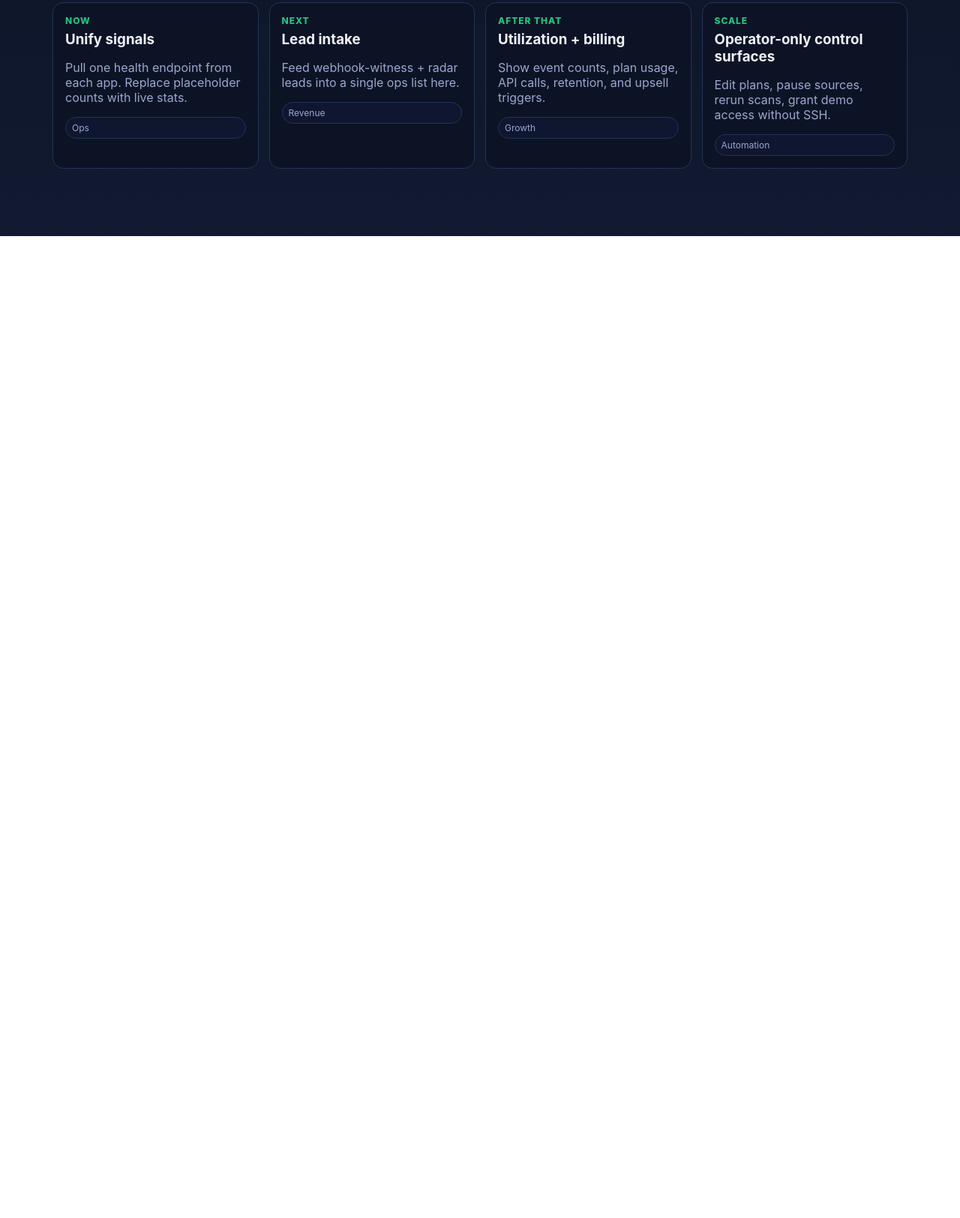
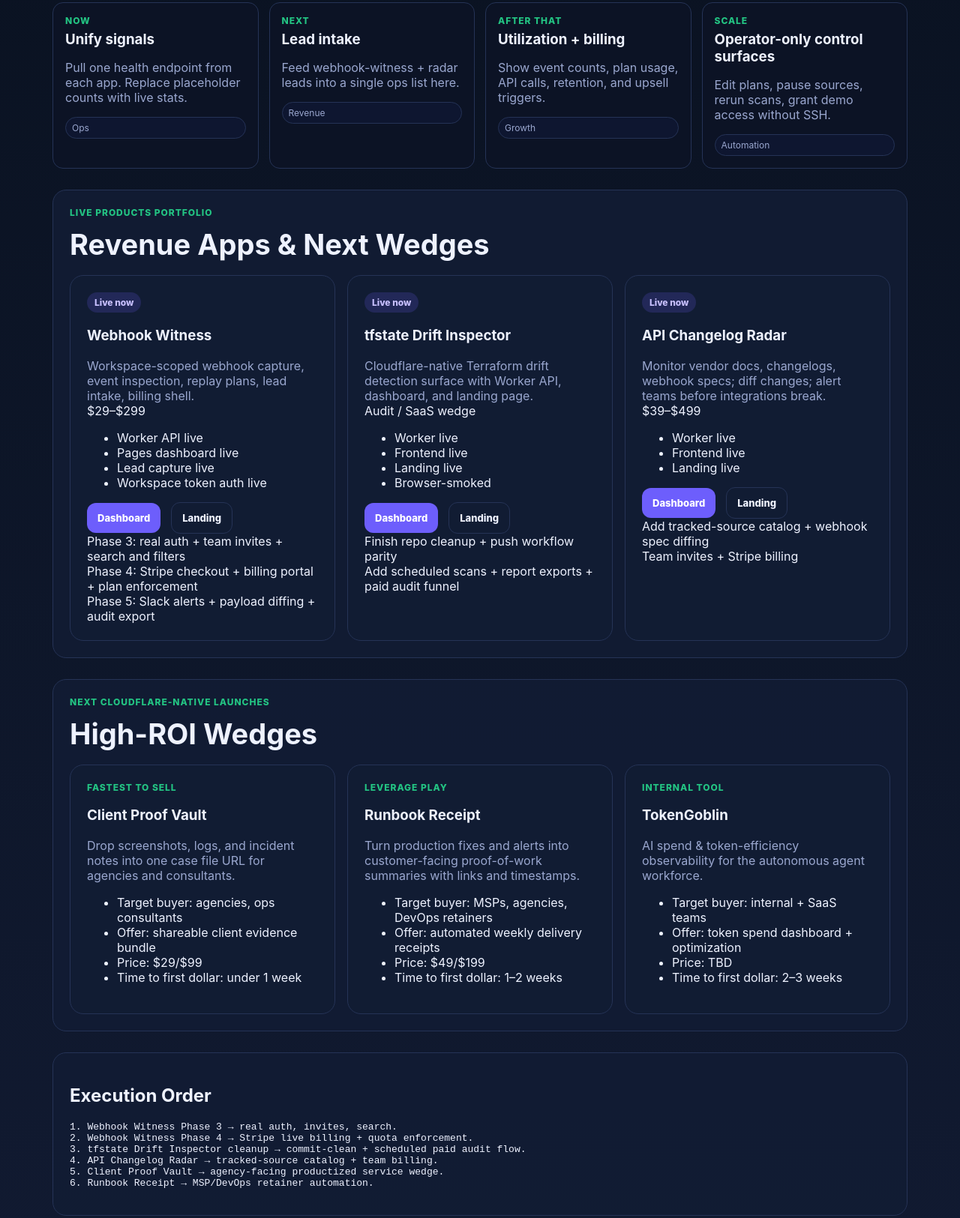
Before and after one commit to Hardonian/cloudflare-app-ops-dashboard, a website: page deploy/site/index.html in a window 1280 px wide. Shown: the part 641-2266 px from the top of the page at 75% size. Before the commit the page ends 956 px from the top, so only its background shows below. Drawn offline with Linux system fonts and the light colour scheme.

Commit message:
feat: merge cloudflare-launch-portfolio content into unified dashboard

```diff
--- a/deploy/site/index.html
+++ b/deploy/site/index.html
@@ -119,6 +119,119 @@
         </div>
       </div>
     </div>
+
+    <div class="section card">
+      <div class="kicker" style="margin-bottom:12px">Live Products Portfolio</div>
+      <h2 style="margin:0 0 18px;font-size:38px">Revenue Apps & Next Wedges</h2>
+      <div class="grid">
+        <div class="card">
+          <div class="badge">Live now</div>
+          <h3>Webhook Witness</h3>
+          <div class="muted">Workspace-scoped webhook capture, event inspection, replay plans, lead intake, billing shell.</div>
+          <div class="price">$29–$299</div>
+          <ul>
+            <li>Worker API live</li>
+            <li>Pages dashboard live</li>
+            <li>Lead capture live</li>
+            <li>Workspace token auth live</li>
+          </ul>
+          <div class="row">
+            <a class="btn" href="https://webhook-witness-frontend.pages.dev">Dashboard</a>
+            <a class="btn secondary" href="https://webhook-witness-landing.pages.dev">Landing</a>
+          </div>
+          <div class="todo">Phase 3: real auth + team invites + search and filters</div>
+          <div class="todo">Phase 4: Stripe checkout + billing portal + plan enforcement</div>
+          <div class="todo">Phase 5: Slack alerts + payload diffing + audit export</div>
+        </div>
+
+        <div class="card">
+          <div class="badge">Live now</div>
+          <h3>tfstate Drift Inspector</h3>
+          <div class="muted">Cloudflare-native Terraform drift detection surface with Worker API, dashboard, and landing page.</div>
+          <div class="price">Audit / SaaS wedge</div>
+          <ul>
+            <li>Worker live</li>
+            <li>Frontend live</li>
+            <li>Landing live</li>
+            <li>Browser-smoked</li>
+          </ul>
+          <div class="row">
+            <a class="btn" href="https://tfstate-drift-inspector-frontend.pages.dev">Dashboard</a>
+            <a class="btn secondary" href="https://tfstate-drift-inspector-landing.pages.dev">Landing</a>
+          </div>
+          <div class="todo">Finish repo cleanup + push workflow parity</div>
+          <div class="todo">Add scheduled scans + report exports + paid audit funnel</div>
+        </div>
+
+        <div class="card">
+          <div class="badge">Live now</div>
+          <h3>API Changelog Radar</h3>
+          <div class="muted">Monitor vendor docs, changelogs, webhook specs; diff changes; alert teams before integrations break.</div>
+          <div class="price">$39–$499</div>
+          <ul>
+            <li>Worker live</li>
+            <li>Frontend live</li>
+            <li>Landing live</li>
+          </ul>
+          <div class="row">
+            <a class="btn" href="https://api-changelog-radar-frontend.pages.dev">Dashboard</a>
+            <a class="btn secondary" href="https://api-changelog-radar-landing.pages.dev">Landing</a>
+          </div>
+          <div class="todo">Add tracked-source catalog + webhook spec diffing</div>
+          <div class="todo">Team invites + Stripe billing</div>
+        </div>
+      </div>
+    </div>
+
+    <div class="section card">
+      <div class="kicker" style="margin-bottom:12px">Next Cloudflare-Native Launches</div>
+      <h2 style="margin:0 0 18px;font-size:38px">High-ROI Wedges</h2>
+      <div class="grid">
+        <div class="card">
+          <div class="kicker">Fastest to sell</div>
+          <h3>Client Proof Vault</h3>
+          <div class="muted">Drop screenshots, logs, and incident notes into one case file URL for agencies and consultants.</div>
+          <ul>
+            <li>Target buyer: agencies, ops consultants</li>
+            <li>Offer: shareable client evidence bundle</li>
+            <li>Price: $29/$99</li>
+            <li>Time to first dollar: under 1 week</li>
+          </ul>
+        </div>
+        <div class="card">
+          <div class="kicker">Leverage play</div>
+          <h3>Runbook Receipt</h3>
+          <div class="muted">Turn production fixes and alerts into customer-facing proof-of-work summaries with links and timestamps.</div>
+          <ul>
+            <li>Target buyer: MSPs, agencies, DevOps retainers</li>
+            <li>Offer: automated weekly delivery receipts</li>
+            <li>Price: $49/$199</li>
+            <li>Time to first dollar: 1–2 weeks</li>
+          </ul>
+        </div>
+        <div class="card">
+          <div class="kicker">Internal tool</div>
+          <h3>TokenGoblin</h3>
+          <div class="muted">AI spend & token-efficiency observability for the autonomous agent workforce.</div>
+          <ul>
+            <li>Target buyer: internal + SaaS teams</li>
+            <li>Offer: token spend dashboard + optimization</li>
+            <li>Price: TBD</li>
+            <li>Time to first dollar: 2–3 weeks</li>
+          </ul>
+        </div>
+      </div>
+    </div>
+
+    <div class="section card">
+      <h2>Execution Order</h2>
+      <pre>1. Webhook Witness Phase 3 → real auth, invites, search.
+2. Webhook Witness Phase 4 → Stripe live billing + quota enforcement.
+3. tfstate Drift Inspector cleanup → commit-clean + scheduled paid audit flow.
+4. API Changelog Radar → tracked-source catalog + team billing.
+5. Client Proof Vault → agency-facing productized service wedge.
+6. Runbook Receipt → MSP/DevOps retainer automation.</pre>
+    </div>
   </div>
 </body>
 </html>
```
